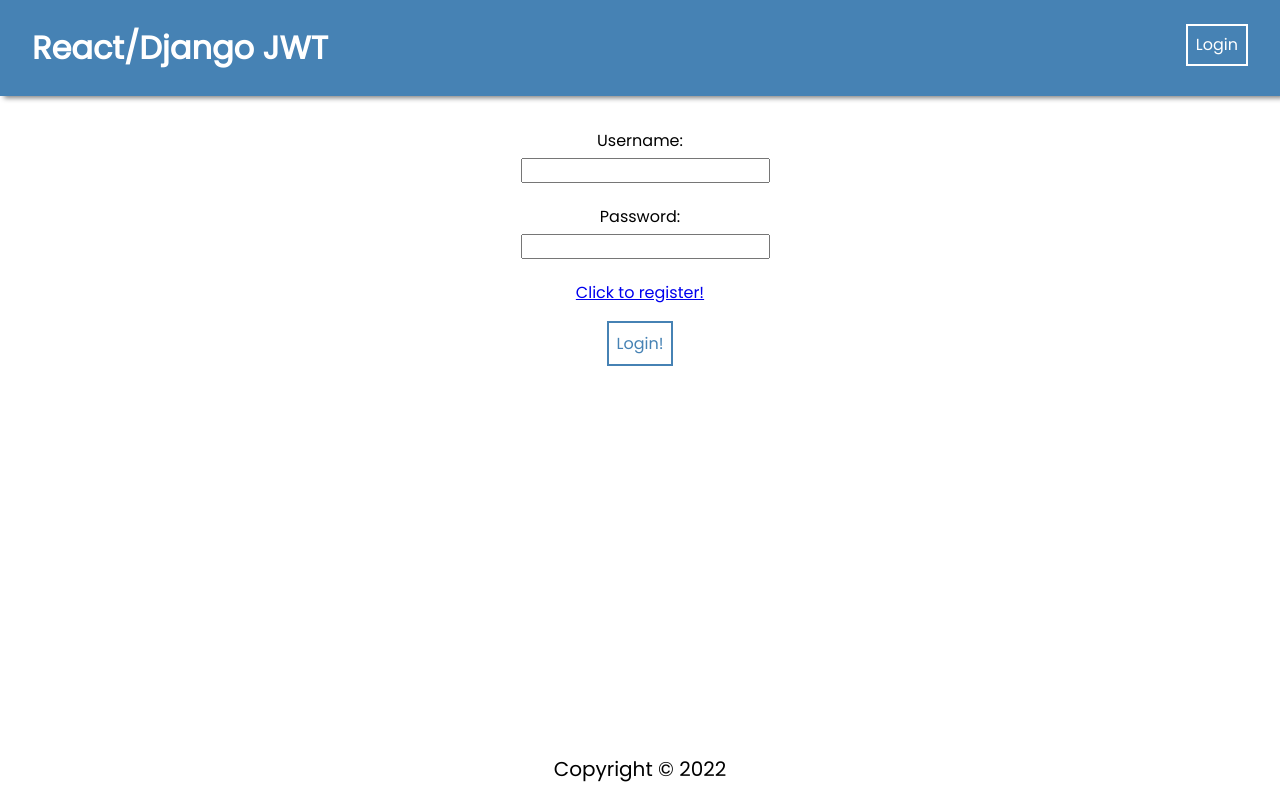
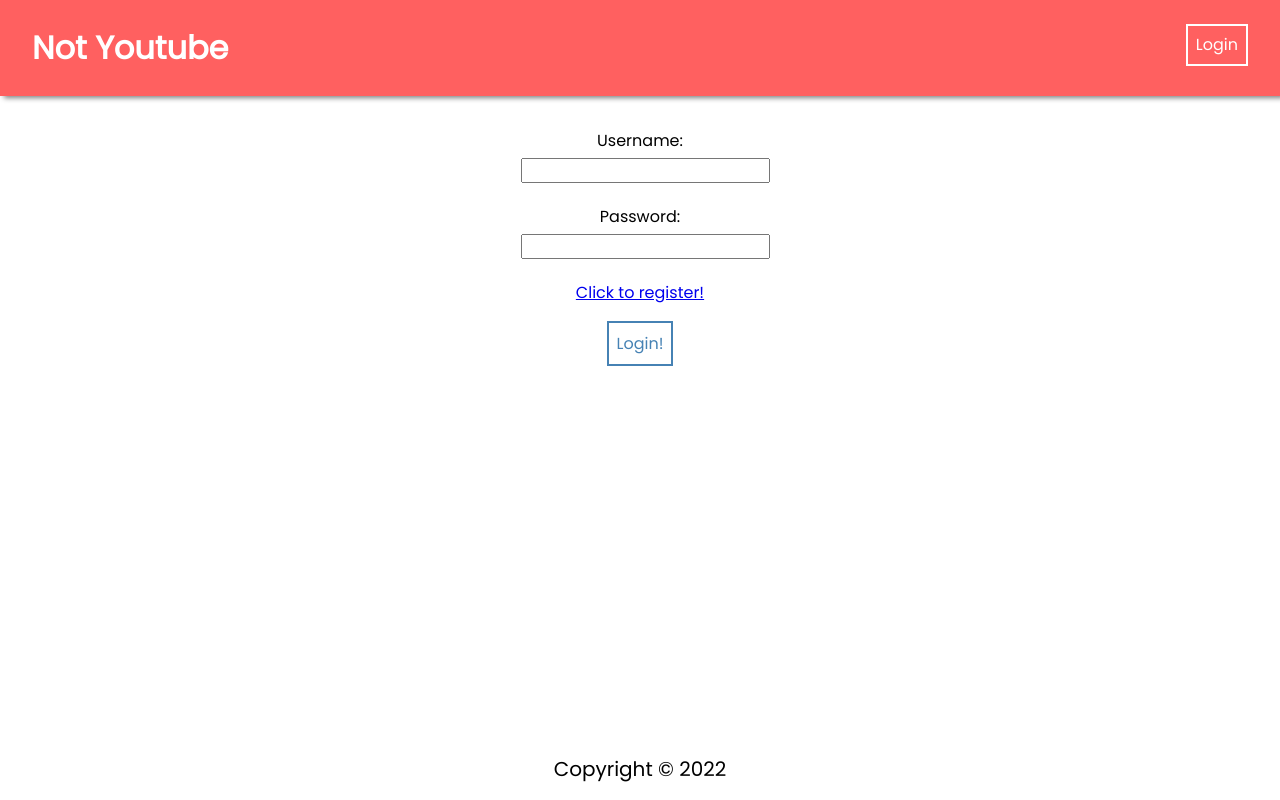
Before and after one commit to charliebrown1221/YouTube-clone, a React (Create React App) app in the folder frontend/: page /login in a window 1280 px wide. Built offline with nearby package versions, Linux system fonts and the light colour scheme.

Commit message:
started axios get all

```diff
--- a/frontend/src/components/NavBar/NavBar.css
+++ b/frontend/src/components/NavBar/NavBar.css
@@ -9,7 +9,7 @@
 }
 
 .navBar {
-  background: steelblue;
+  background: #ff00009f;
   box-shadow: 4px 2px 5px gray;
   color: white;
   margin-bottom: 2rem;
--- a/frontend/src/components/NavBar/NavBar.jsx
+++ b/frontend/src/components/NavBar/NavBar.jsx
@@ -12,7 +12,7 @@
       <ul>
         <li className="brand">
           <Link to="/" style={{ textDecoration: "none", color: "white" }}>
-            <b>React/Django JWT</b>
+            <b>Not Youtube</b>
           </Link>
         </li>
         <li>
--- a/frontend/src/components/VideoPlayer.jsx
+++ b/frontend/src/components/VideoPlayer.jsx
@@ -5,7 +5,7 @@
 
 
     return (
-        <iframe width="560" height="315" src="https://www.youtube.com/embed/m80E1K75vDI" title="Video player" frameborder="0" allow="accelerometer; autoplay; clipboard-write; encrypted-media; gyroscope; picture-in-picture" allowfullscreen></iframe>
+        <iframe width="560" height="315" src="https://www.youtube.com/embed/m80E1K75vDI" title="Video player" frameborder="0" allow="accelerometer; autoplay; clipboard-write; encrypted-media;  gyroscope; picture-in-picture" allowfullscreen></iframe>
      );
 }
 
```
Also changed, not shown: frontend/src/pages/SearchPage/SearchPage.jsx (+19 -1 lines), frontend/src/components/Comment/CommentList.jsx (deleted), frontend/src/components/Comment/CommentMapper.jsx (added).
